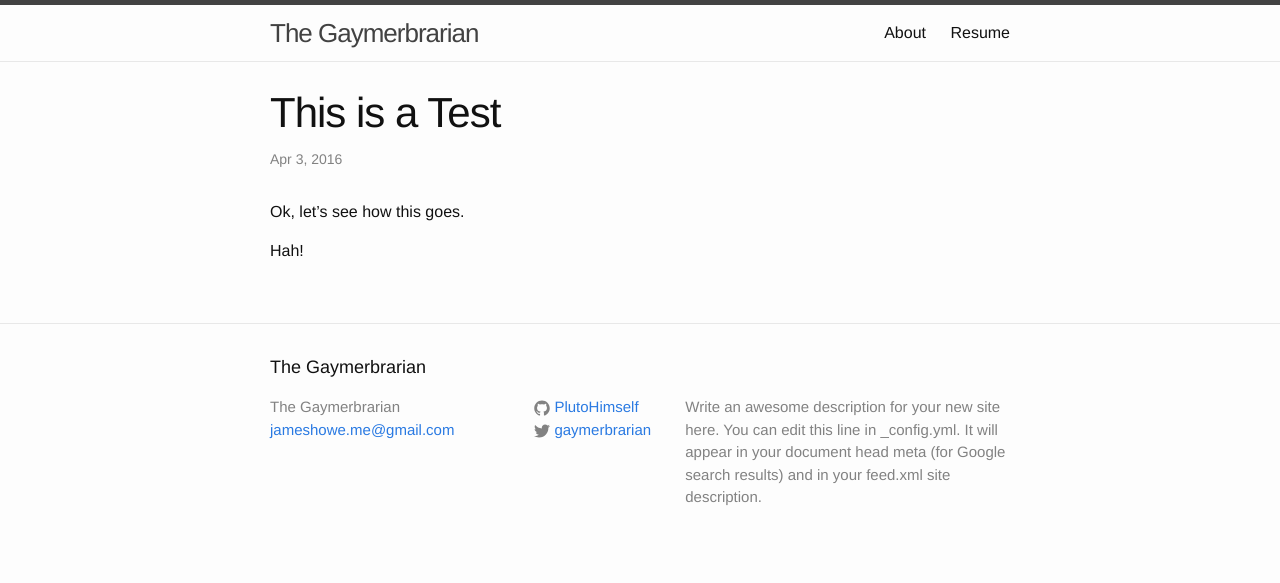
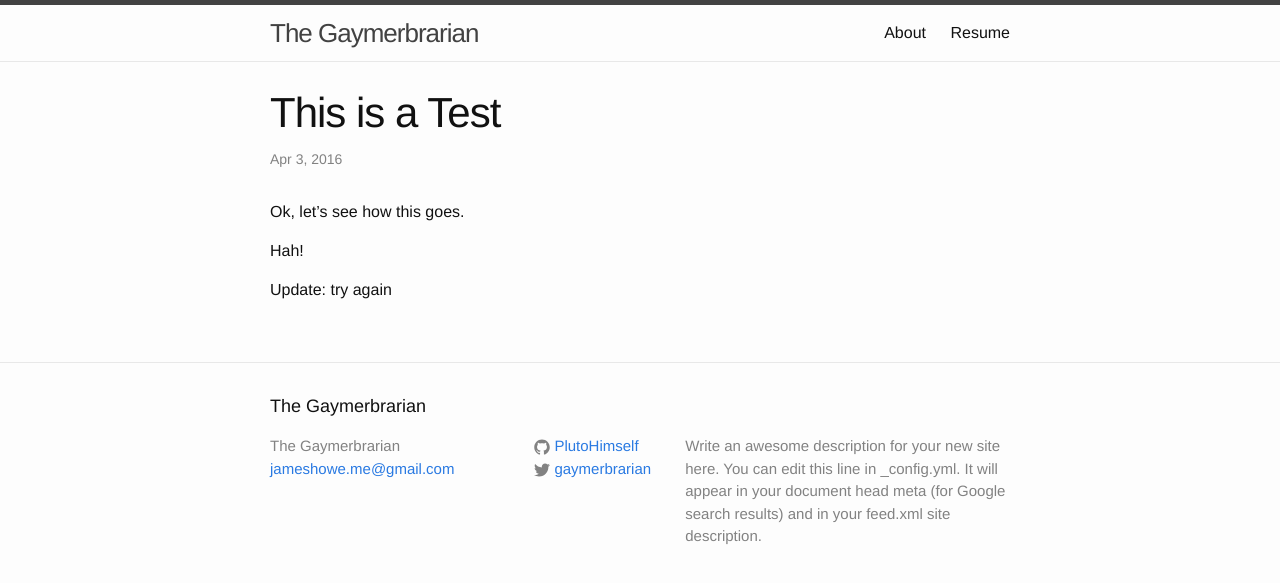
Before and after one commit to PlutoHimself/JekyllDemo, a Jekyll site: the page built from _posts/2016-04-03-test-post.markdown, in a window 1280 px wide. Shown: the top 583 px of the page. Built offline with Jekyll 4.4.1, drawn with Linux system fonts in a browser that asks for light colours.

Commit message:
test update the post

```diff
--- a/_posts/2016-04-03-test-post.markdown
+++ b/_posts/2016-04-03-test-post.markdown
@@ -1,13 +1,15 @@
 ---
 layout: post
 title:  "This is a Test"
-date:   2016-04-03 02:59:01 -0400
+date:   2016-04-03 02:41:00 -0400
 categories:
 ---
 Ok, let's see how this goes.
 
 Hah!
 
+Update: try again
+
 [jekyll-docs]: http://jekyllrb.com/docs/home
 [jekyll-gh]:   https://github.com/jekyll/jekyll
 [jekyll-talk]: https://talk.jekyllrb.com/
```
Also changed, not shown: 2 other files.
